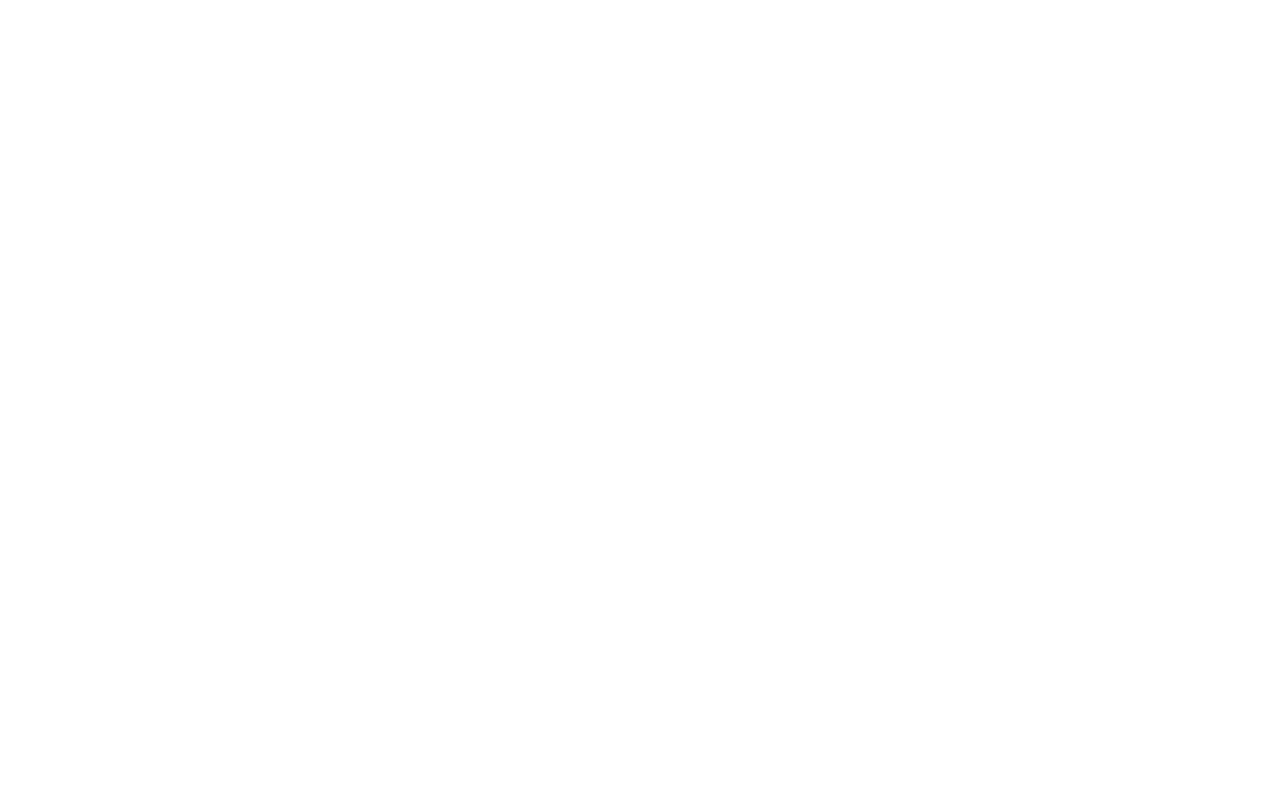
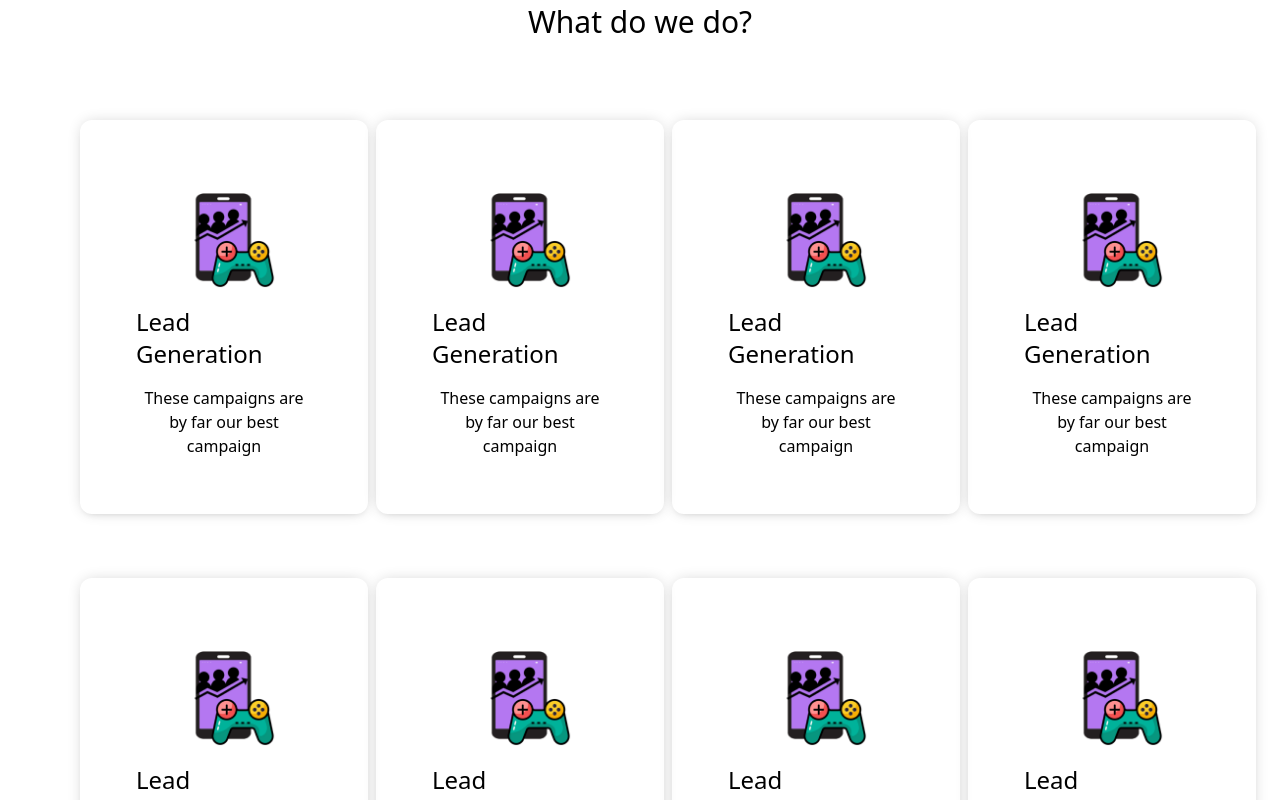
Before and after one commit to MahdiGhorbani98/miki-ad, a React (Create React App) app: page / in a window 1280 px wide. Shown: the part 640-1440 px from the top of the page. Before the commit the page ends 800 px from the top, so only its background shows below. Built offline with nearby package versions, Linux system fonts and the light colour scheme.

Commit message:
Complete whatDoWeDo

```diff
--- a/src/App.js
+++ b/src/App.js
@@ -2,6 +2,7 @@
 import Header from "./components/Header";
 import Banner from "./components/Banner";
 import Achievements from "./components/Achievements";
+import WhatDoWeDo from "./components/WhatDoWeDo";
 
 function App() {
   return (
@@ -9,6 +10,7 @@
       <Header />
       <Banner />
       <Achievements />
+      <WhatDoWeDo />
     </div>
   );
 }
--- a/src/components/Achievements.jsx
+++ b/src/components/Achievements.jsx
@@ -3,11 +3,11 @@
 
 const Achievements = () => {
   return (
-    <div className=" w-full my-12 flex justify-center items-center flex-col ">
-      <p className="text-3xl">
+    <div className=" w-full mt-28 mb-12 flex justify-center items-center flex-col ">
+      <h2 className="text-3xl">
         To date, we have been able to achieve these successes with the use of
         gamification tools:
-      </p>
+      </h2>
       <div className="flex justify-around w-full mt-10">
         <AchievementItem statistics={"+450K"} description={"Real Lead"} />
         <AchievementItem
--- a/src/components/Banner.jsx
+++ b/src/components/Banner.jsx
@@ -3,9 +3,9 @@
 const Banner = () => {
   return (
     <div className="w-full mt-20 pb-20 bg-slate-100 flex justify-center">
-      <p className="text-3xl mt-14">
+      <h2 className="text-3xl mt-14">
         We are a creative groups who works with ad game and ...
-      </p>
+      </h2>
     </div>
   );
 };
--- /dev/null
+++ b/src/components/WhatDoWeDo.jsx
@@ -0,0 +1,54 @@
+import React from "react";
+import CardCampaign from "./reusableComponents/CardCampaign";
+
+const WhatDoWeDo = () => {
+  return (
+    <div className=" w-full mt-28 mb-12 flex justify-center items-center flex-col">
+      <h2 className="text-3xl "> What do we do?</h2>
+      {/*
+  grid-auto-columns: 1fr;
+  grid-auto-flow: row;
+  grid-template-areas:
+    ". . . ."
+    ". . . ."; */}
+      <div className="flex justify-center items-center">
+        <div className="w-full  p-20 grid auto-cols-auto grid-cols-4 grid-rows-2 gap-x-16 gap-y-16">
+          <CardCampaign
+            title={"Lead Generation"}
+            description={"These campaigns are by far our best campaign"}
+          />
+          <CardCampaign
+            title={"Lead Generation"}
+            description={"These campaigns are by far our best campaign"}
+          />
+          <CardCampaign
+            title={"Lead Generation"}
+            description={"These campaigns are by far our best campaign"}
+          />
+          <CardCampaign
+            title={"Lead Generation"}
+            description={"These campaigns are by far our best campaign"}
+          />
+          <CardCampaign
+            title={"Lead Generation"}
+            description={"These campaigns are by far our best campaign"}
+          />
+          <CardCampaign
+            title={"Lead Generation"}
+            description={"These campaigns are by far our best campaign"}
+          />
+          <CardCampaign
+            title={"Lead Generation"}
+            description={"These campaigns are by far our best campaign"}
+          />
+          <CardCampaign
+            title={"Lead Generation"}
+            description={"These campaigns are by far our best campaign"}
+          />
+        </div>
+      </div>
+    </div>
+  );
+};
+
+export default WhatDoWeDo;
--- /dev/null
+++ b/src/components/reusableComponents/CardCampaign.jsx
@@ -0,0 +1,13 @@
+import React from "react";
+import campaignLead from "../../assets/CardCampaign/campaign-lead.png";
+const CardCampaign = ({ title, description }) => {
+  return (
+    <div className="w-72 shadow-my-shadow rounded-xl p-14 flex flex-col justify-center items-center cursor-pointer hover:bg-primary hover:text-white ease-out	duration-300">
+      <img src={campaignLead} alt="campaign-lead" className="w-28 m-4" />
+      <h2 className="text-2xl mb-4">{title}</h2>
+      <p className=" w-full text-center">{description}</p>
+    </div>
+  );
+};
+
+export default CardCampaign;
--- a/tailwind.config.js
+++ b/tailwind.config.js
@@ -7,6 +7,10 @@
         secondary: "#e93e68",
         "gray-750": "#2b3544",
       },
+      boxShadow: {
+        "my-shadow":
+          "0 0px 15px -3px rgb(0 0 0 / 0.2), 0 4px 6px -4px rgb(0 0 0 / 0.1)",
+      },
     },
   },
   plugins: [],
```
Also changed, not shown: src/assets/CardCampaign/campaign-lead.png (added).
